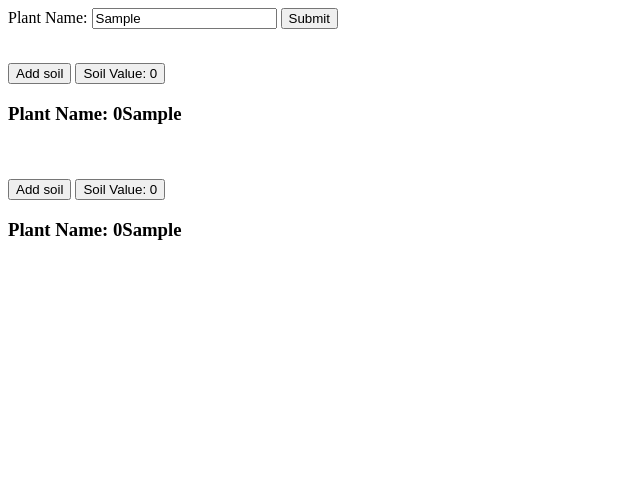
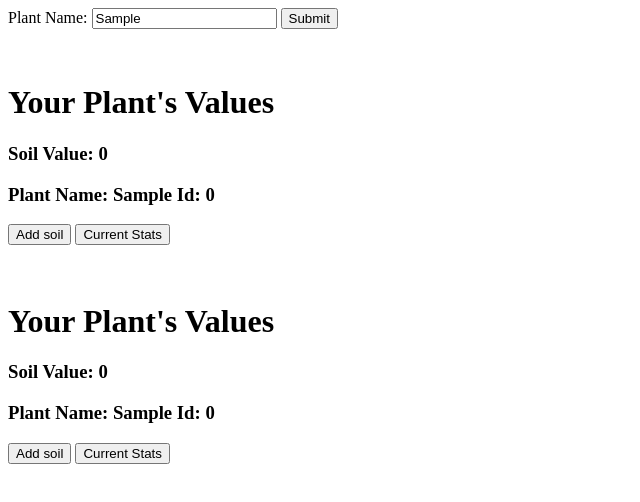
Before and after one commit to 3Emme/PowerPlant, a website built with webpack: page src/index.html in a window 1280 px wide. Both pictures are taken after typing "Sample" into the empty fields and a click on the input "Submit". Shown: the whole page, without its empty margins (0-640 px from the left). Built offline with nearby package versions, Linux system fonts and the light colour scheme; files whose address does not match are found by name.

Commit message:
add ability to add plants and change their soil level
co-authored-by: Emme Buentiempo <emmettbuentiempo@gmail.com>

```diff
--- a/src/js/plant.js
+++ b/src/js/plant.js
@@ -7,10 +7,17 @@
 
 const changeState = (prop) => {
   return (value) => {
-    return (state) => ({
-      ...state,
-      [prop] : (state[prop] || 0) + value
-    });
+    if (prop == "name") {
+      return (state) => ({
+        ...state,
+        [prop] : value
+      });
+    } else {
+      return (state) => ({
+        ...state,
+        [prop] : (state[prop] || 0) + value
+      });
+    }
   };
 };
 
@@ -23,8 +30,15 @@ const storeState = (initialState) => {
   };
 };
 
-const stateControl = storeState({name : ""});
 
+// const stateControl = storeState({id:plantId});
+
+// const plant1 = storeState();
+// const plant2 = storeState();
+// const plant3 = storeState();
+
+let plantArray = [];
+let plantId = 0;
 
 
 // const feed = changeState("soil")(1);
@@ -39,28 +53,58 @@ $(document).ready(function() {
 
   $('#plant-form').submit(function(event) {
     event.preventDefault();
+    const plantName = $("#nameInput").val();
 
-    let plantName = $("#nameInput").val();
+    // const stateControl = storeState();
+
+
+    const plant = storeState({name:plantName,id:plantId});
+    plantArray.push(plant);
+
     const name = changeState("name")(plantName);
-    const newState = stateControl(name);
+    const newState = plantArray[plantId](name);
+
     $('#plant-name').text(`Name: ${newState.name}`);
     displayPlantActions(newState);
+    plantId += 1;
+    // $("#plant-form").trigger('reset');
+    console.log(plantArray);
+  });
+
+  $('#plants-added').on("click",".feed", function() {
+    // console.log(this.id)
+    // let name = this.name;
+    // const plant = plantArray[this.id];
+    const newState = plantArray[this.id](blueFood);
+    console.log(newState.soil);
+    const soilValueName = `#soil-value${this.id}`;
+    console.log("FEED PLANT TEST "+soilValueName+" id: "+this.id);
+
+    $(soilValueName).text(`Soil: ${newState.soil}`);
+  });
+  $('#plants-added').on("click",".show-state", function() {
+    // let name = this.name;
+    const currentState = plantArray[this.id]();
+    const soilValueName = `#soil-value${this.id}`;
+    console.log("SHOW STATE TEST"+soilValueName+"id: "+this.id);
+    $(soilValueName).text(`Soil: ${currentState.soil}`);
   });
 
 
-  $(".feed").click(function() {
-    let name = this.name;
-    const newState = stateControl(blueFood);
-    const soilValueName = `#soil-value${name}`;
-    $(soilValueName).text(`Soil: ${newState.soil}`);
-  });
+  // $(".feed").click(function() {
+  //   console.log("FEED CLICK");
+  //   let name = this.name;
+  //   const newState = stateControl(blueFood);
+  //   const soilValueName = `#soil-value${name}`;
+  //   $(soilValueName).text(`Soil: ${newState.soil}`);
+  // });
 
-  $('.show-state').click(function() {
-    let name = this.name;
-    const currentState = stateControl();
-    const soilValueName = `#soil-value${name}`;
-    $(soilValueName).text(`Soil: ${currentState.soil}`);
-  });
+  // $('.show-state').click(function() {
+  //   let name = this.name;
+  //   const currentState = stateControl();
+  //   const soilValueName = `#soil-value${name}`;
+  //   $(soilValueName).text(`Soil: ${currentState.soil}`);
+  // });
 
   // function displayPlantActions(newPlant){ // add values to button for name string
   //   $('#plants-added').append(`
@@ -75,16 +119,33 @@ $(document).ready(function() {
   //   </div>
   //   </br>`);
   // }
+  // function displayPlantActions(newPlant){ // add values to button for name string
+  //   $('#plants-added').append(`
+  //   <br>
+  //   <div class = "plant-values">
+  //   <h1>Your Plant's Values</h1>
+  //   <h3><div id="soil-value${newPlant.name}">Soil Value: 0</div></h3>
+
+  //   <h3><div id="plant-name${newPlant.name}">Plant Name: ${newPlant.name}</div></h3>
+  //   </div>
+  //   <div class="grow-buttons">
+  //     <button class="btn-success feed" name="${newPlant.name}">Add soil</button>
+  //     <button class="btn-success show-state" name="${newPlant.name}">Current Stats</button>
+  //   </div>
+  //   </br>`);
+  // }
   function displayPlantActions(newPlant){ // add values to button for name string
     $('#plants-added').append(`
     <br>
+    <div class = "plant-values">
+    <h1>Your Plant's Values</h1>
+    <h3><div id="soil-value${newPlant.id}">Soil Value: 0</div></h3>
+
+    <h3><div id="plant-name${newPlant.id}">Plant Name: ${newPlant.name} Id: ${newPlant.id}</div></h3>
+    </div>
     <div class="grow-buttons">
-        <button class="btn-success feed" name="${newPlant.name}">Add soil</button>
-        <button class="btn-success show-state" name="${newPlant.name}>Current Stats</button>
-      </div>
-      <h1>Your Plant's Values</h1>
-      <h3><div id="soil-value${newPlant.name}">Soil Value: 0</div></h3>
-      <h3><div id="plant-name${newPlant.name}">Plant Name: ${newPlant.name}</div></h3>
+      <button class="btn-success feed" id="${newPlant.id}">Add soil</button>
+      <button class="btn-success show-state" id="${newPlant.id}">Current Stats</button>
     </div>
     </br>`);
   }
```
Also changed, not shown: src/index.html (+0 -7 lines).
